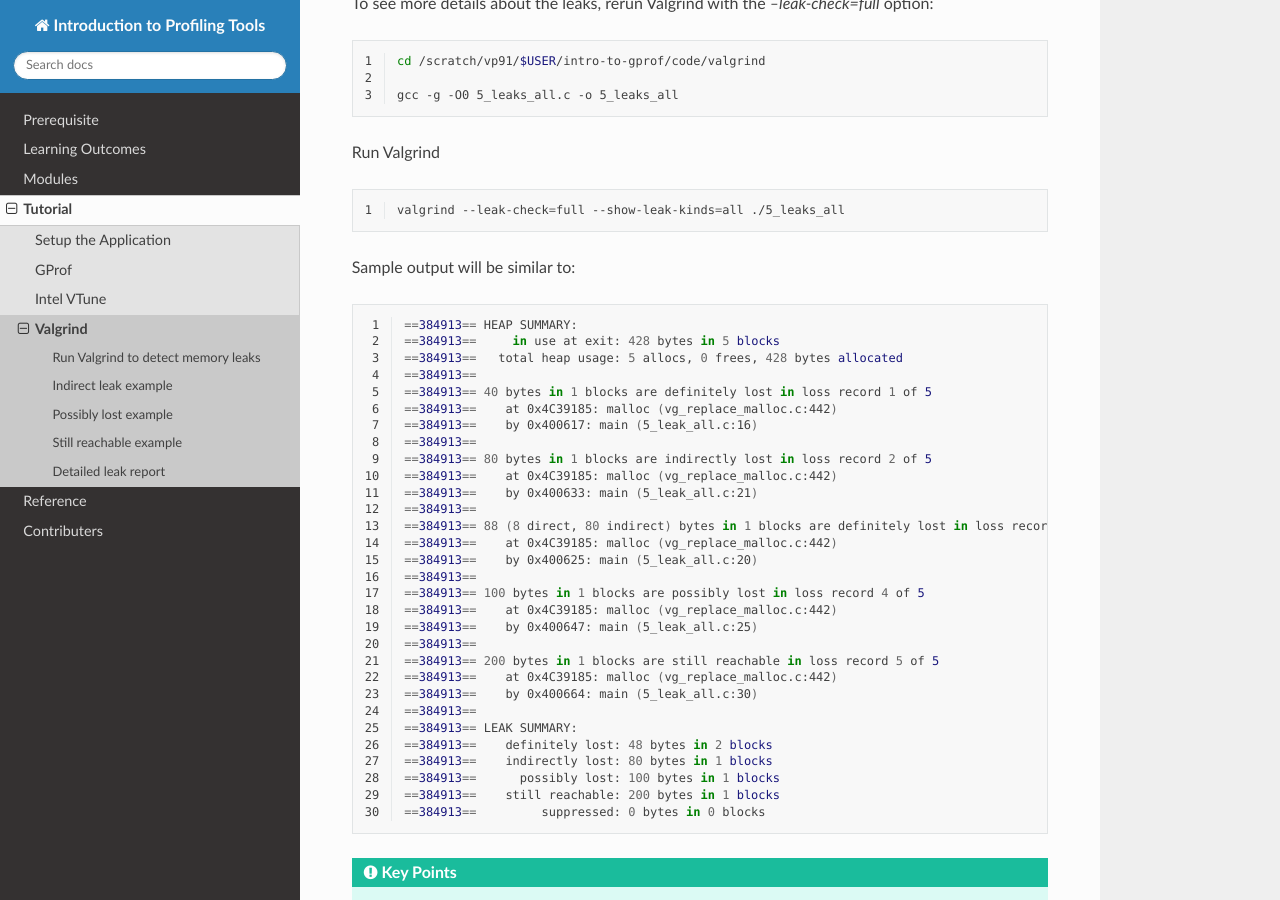
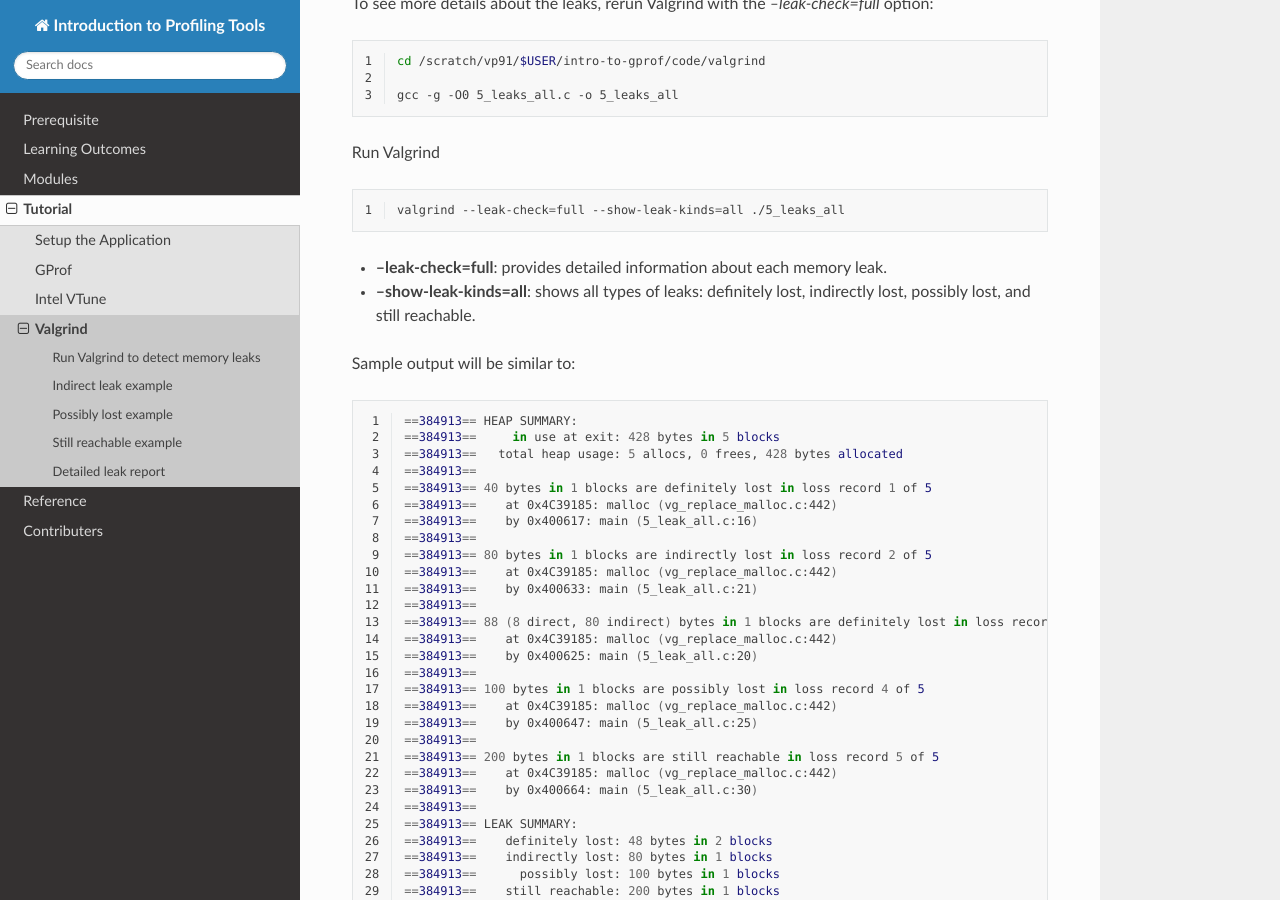
Before and after one commit to NCI900-Training-Organisation/intro-to-gprof, a Sphinx documentation site: the page built from docs/source/tutorial/valgrind.rst, in a window 1280 px wide and 900 px high, scrolled down 3497 px. Built offline with Sphinx 7.4.7 and the Read the Docs theme 3.1.0, drawn with Linux system fonts in a browser that asks for light colours.

Commit message:
instruction details added

```diff
--- a/docs/source/tutorial/valgrind.rst
+++ b/docs/source/tutorial/valgrind.rst
@@ -218,6 +218,11 @@
 
     valgrind --leak-check=full --show-leak-kinds=all ./5_leaks_all
 
+
+* **--leak-check=full**: provides detailed information about each memory leak.
+
+* **--show-leak-kinds=all**: shows all types of leaks: definitely lost, indirectly lost, possibly lost, and still reachable.
+
 Sample output will be similar to:
 
 ..  code-block:: bash
```
